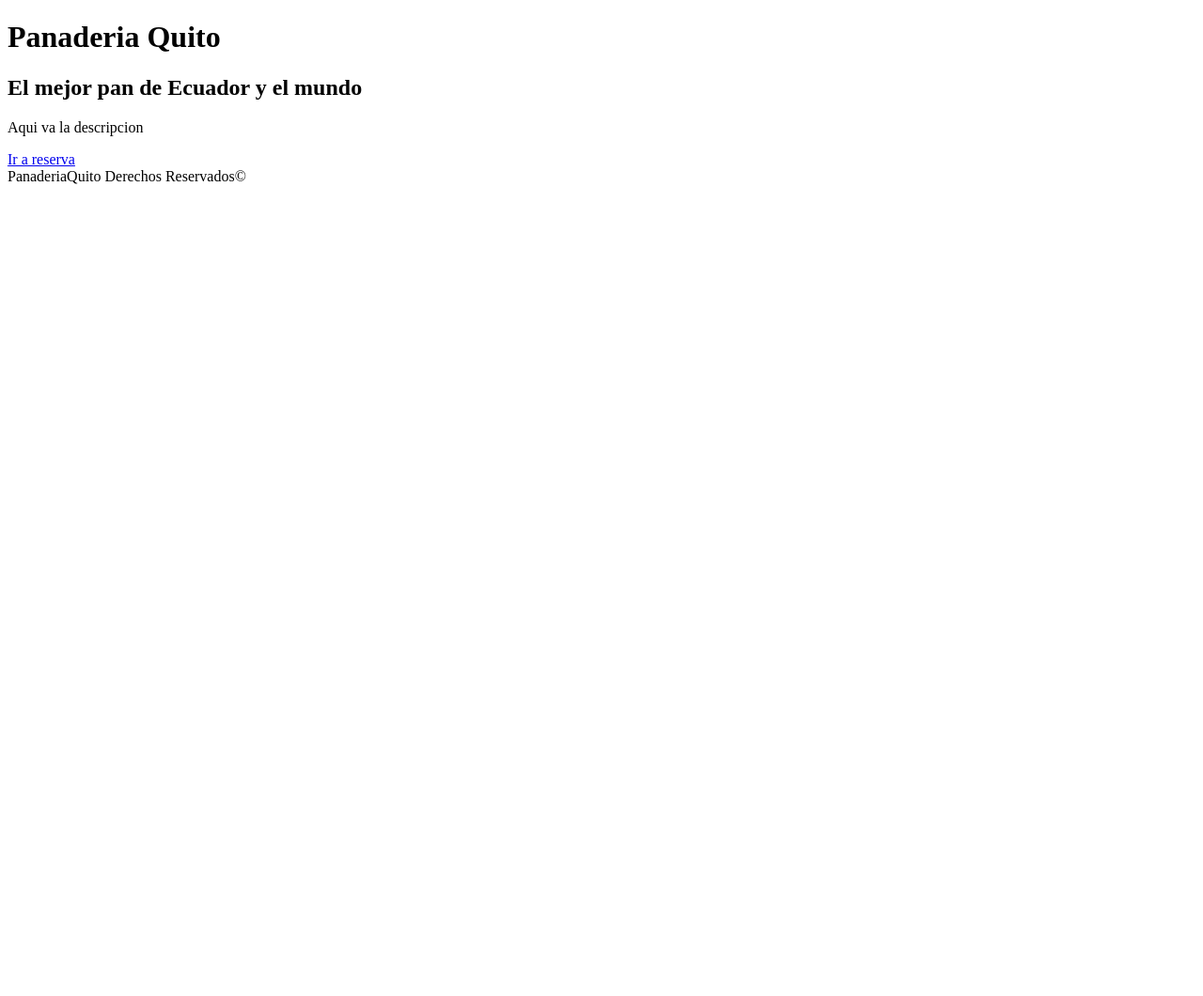
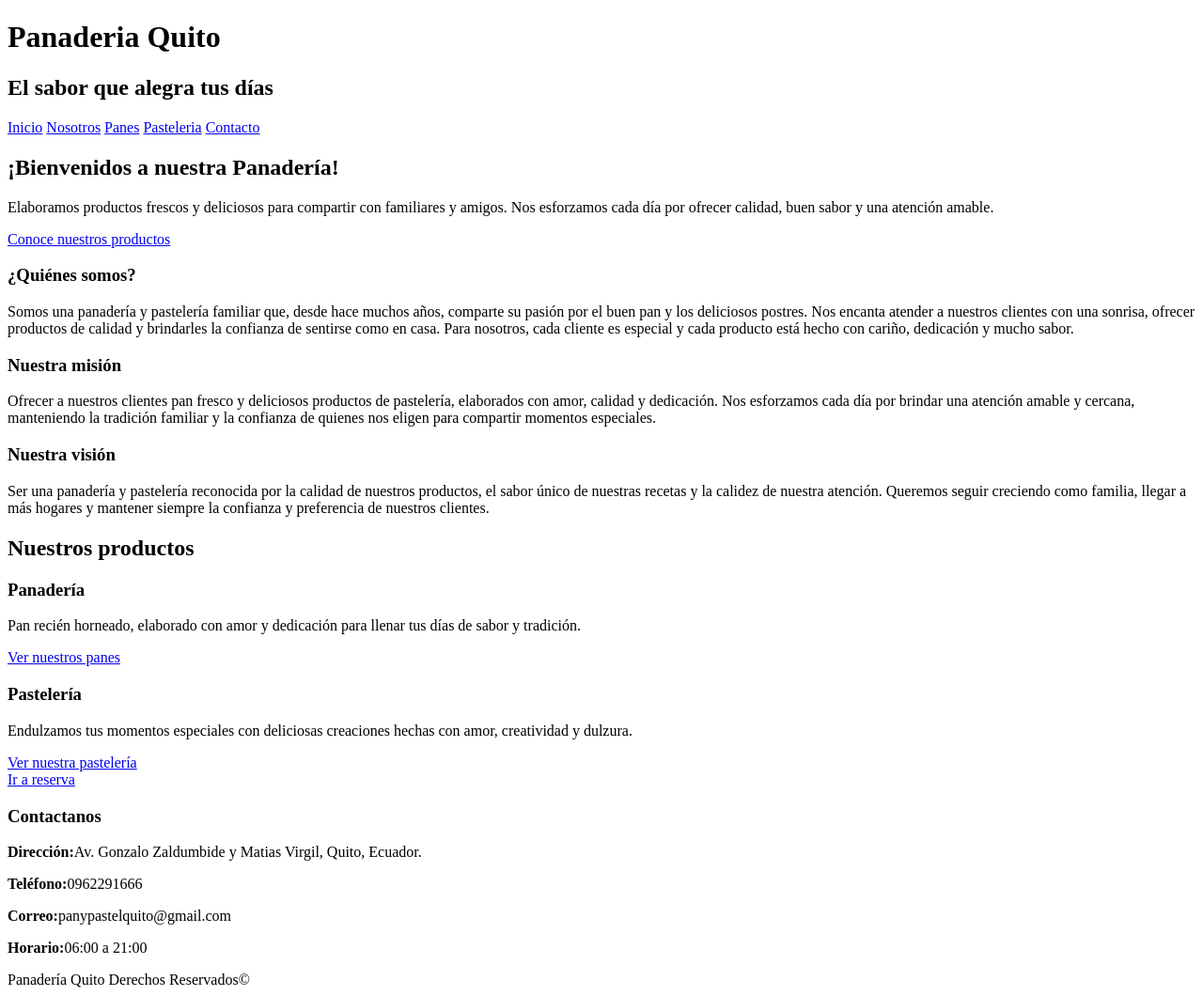
Before and after one commit to MarlonGuanoluisa96/panaderiaquito, a plain HTML site: page index.html in a window 1280 px wide. Shown: the whole page at 94% size. Before the commit the page ends 800 px from the top, so only its background shows below. Drawn offline with Linux system fonts and the light colour scheme.

Commit message:
index.html

```diff
--- /dev/null
+++ b/estilo.css
@@ -0,0 +1,4 @@
+/*Estilos Universales*/
+* {
+    box-sizing: border-box;
+}
--- a/index.html
+++ b/index.html
@@ -1,19 +1,81 @@
 <!DOCTYPE html>
-<html lang="en">
+<html lang="es">
 <head>
     <meta charset="UTF-8">
     <meta name="viewport" content="width=device-width, initial-scale=1.0">
+    <!--Título que aparece en la pestaña del navegador-->
     <title>Panaderia Quito</title>
+    <!--Conectamos el archivo de estilos CSS-->
+    <link rel="stylesheet" href="estilo.css">
 </head>
-<body>
-    <header>
+<body class="cuerpo">
+    <!--Encabezado de la página-->
+    <header class="encabezado" id="inicio">
+        <!--Logotipo del negocio-->
         <h1>Panaderia Quito</h1>
-        <h2>El mejor pan de Ecuador y el mundo</h2>
+        <h2>El sabor que alegra tus días</h2>
+    <nav class="menu">
+        <a href="#inicio">Inicio</a>
+        <a href="#nosotros">Nosotros</a>
+        <a href="#panes">Panes</a>
+        <a href="#pasteleria">Pasteleria</a>
+        <a href="#contacto">Contacto</a>
+    </nav>
     </header>
-    <p>Aqui va la descripcion</p>
-    <a href="formulario.html">Ir a reserva</a>
-    <footer>
-        PanaderiaQuito Derechos Reservados©
+<!--Presentación Principal-->
+<main class="contenido-principal">
+    <section class="bienvenida">
+        <h2>¡Bienvenidos a nuestra Panadería!</h2>
+        <p>Elaboramos productos frescos y deliciosos para compartir con familiares y amigos.
+           Nos esforzamos cada día por ofrecer calidad, buen sabor y una atención amable.
+        </p>
+        <a href="panes.html">Conoce nuestros productos</a>
+    </section>
+    <!--Información del negocio-->
+    <section class="seccion-informacion" id="nosotros">
+        <h3>¿Quiénes somos?</h3>
+        <p>Somos una panadería y pastelería familiar que, desde hace muchos años, comparte su pasión por el buen pan y los deliciosos postres. Nos encanta atender a nuestros clientes con una sonrisa, ofrecer productos de calidad y brindarles la confianza de sentirse como en casa. Para nosotros, cada cliente es especial y cada producto está hecho con cariño, dedicación y mucho sabor.</p>
+    </section>
+
+    <div class="mision">
+        <h3>Nuestra misión</h3>
+        <p>Ofrecer a nuestros clientes pan fresco y deliciosos productos de pastelería, elaborados con amor, calidad y dedicación. Nos esforzamos cada día por brindar una atención amable y cercana, manteniendo la tradición familiar y la confianza de quienes nos eligen para compartir momentos especiales.</p>
+    </div>
+
+    <div class="vision">
+        <h3>Nuestra visión</h3>
+        <p>Ser una panadería y pastelería reconocida por la calidad de nuestros productos, el sabor único de nuestras recetas y la calidez de nuestra atención. Queremos seguir creciendo como familia, llegar a más hogares y mantener siempre la confianza y preferencia de nuestros clientes.</p>
+    </div>
+    <!--Sección de productos-->
+    <section class="seccion-productos">
+        <h2>Nuestros productos</h2>
+        <article class="productos" id="panes" >
+            <h3>Panadería</h3>
+            <p>Pan recién horneado, elaborado con amor y dedicación para llenar tus días de sabor y tradición.</p>
+            <a href="panes.html">Ver nuestros panes</a>
+        </article>
+
+        <article class="productos" id="pasteleria">
+            <h3>Pastelería</h3>
+            <p>Endulzamos tus momentos especiales con deliciosas creaciones hechas con amor, creatividad y dulzura.</p>
+            <a href="pasteleria.html">Ver nuestra pastelería</a>
+        </article>
+    </section>
+
+
+    <div>
+        <a href="formulario.html">Ir a reserva</a>
+    </div>
+</main>
+    <!--Pie de página-->
+    <footer class="pie-pagina" id="contacto">
+        <h3>Contactanos</h3>
+         <p><strong>Dirección:</strong>Av. Gonzalo Zaldumbide y Matias Virgil, Quito, Ecuador.</p>
+        <p><strong>Teléfono:</strong>0962291666</p>
+        <p><strong>Correo:</strong>panypastelquito@gmail.com</p>
+        <p><strong>Horario:</strong>06:00 a 21:00</p>
+        Panadería Quito Derechos Reservados©
     </footer>
+
 </body>
 </html>
```
